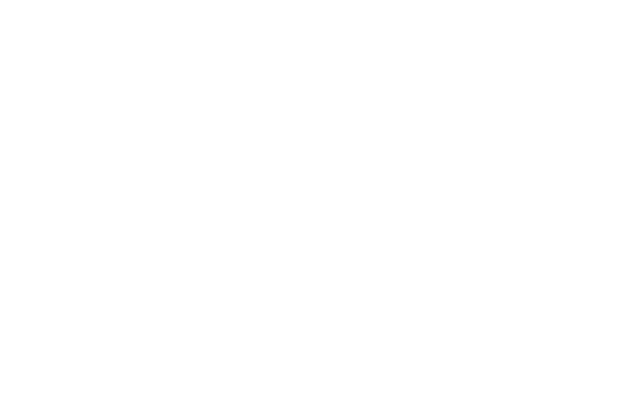
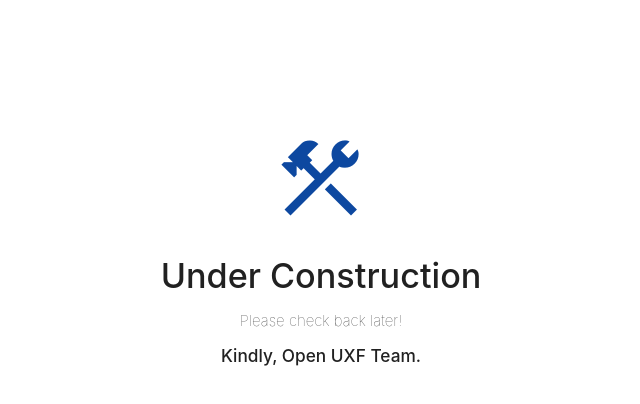
Before and after one commit to OpenUXF/openuxf.github.io, a plain HTML site: page index.html in a window 1280 px wide. Shown: the whole page, without its empty margins (319-959 px from the left). Drawn offline with nearby package versions, Linux system fonts and the light colour scheme.

Commit message:
Update index.html

```diff
--- a/index.html
+++ b/index.html
@@ -8,6 +8,7 @@
         <link rel="stylesheet" href="https://cdnjs.cloudflare.com/ajax/libs/materialize/1.0.0/css/materialize.min.css">
 
         <link href="https://cdnjs.cloudflare.com/ajax/libs/font-awesome/6.0.0-beta3/css/all.min.css" rel="stylesheet">
+        <link rel="stylesheet" href="https://fonts.googleapis.com/css2?family=Material+Symbols+Outlined:opsz,wght,FILL,GRAD@24,400,0,0&icon_names=construction" />
 
         <link rel="stylesheet" href="Private/styles.css" />
 
@@ -31,6 +32,17 @@
 
         <!-- Under Development -->
 
+        <div style="text-align: center; padding-top: 10%;">
+
+            <span class="material-symbols-outlined" style="font-size: 100px; color: hsl(216, 85%, 34%);">construction</span>
+
+            <h4 style="font-weight: 550; color: hsl(0, 0%, 13%);">Under Construction</h4>
+            <p style="font-weight: 100; color: hsl(0, 0%, 26%);">Please check back later!</p>
+            <h6 style="font-weight: 500; color: hsl(0, 0%, 13%);">Kindly, Open UXF Team.</h6>
+        </div>
+
+
+
 
     </body>
 </html>
```
